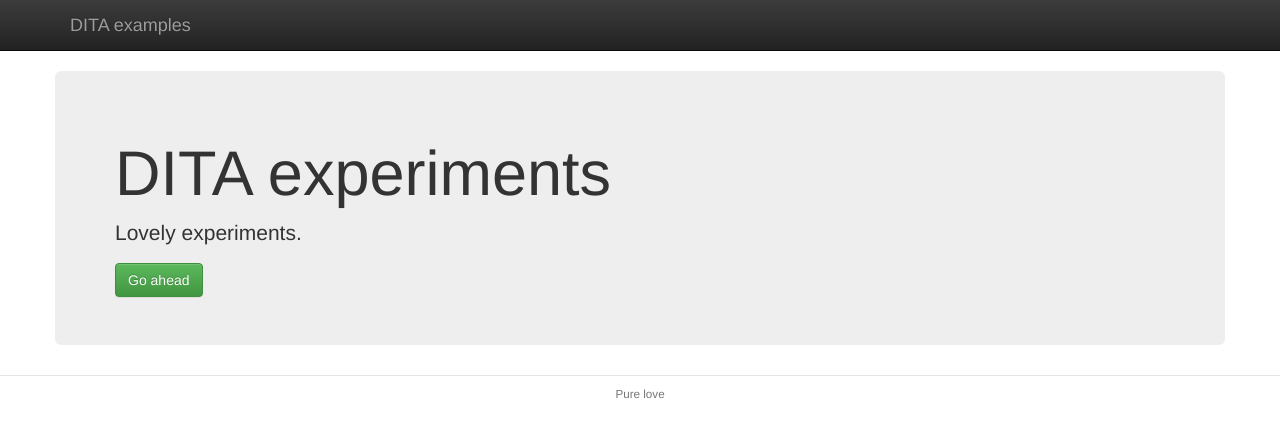
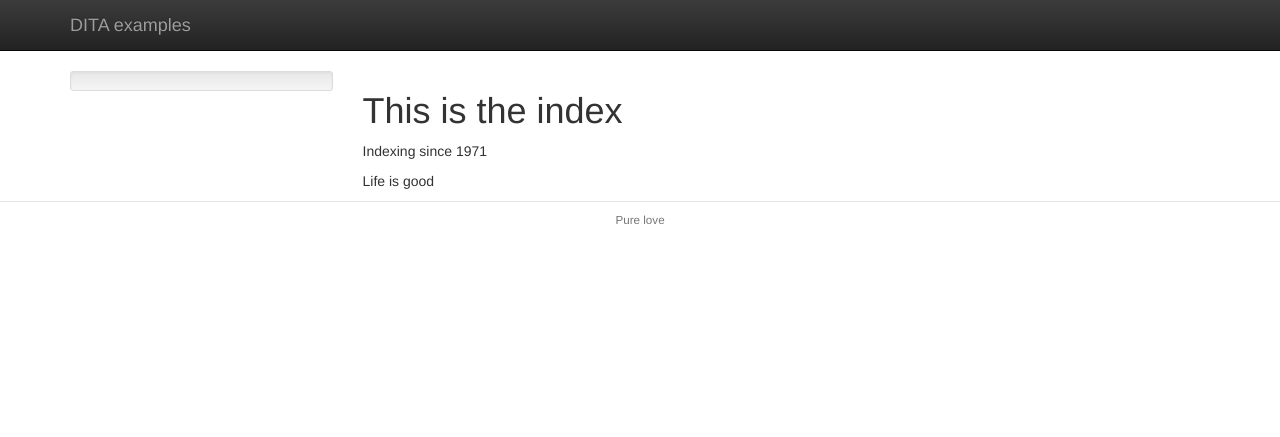
Before and after one commit to carlosevia/carlosevia.github.io, a Jekyll site: the page built from index.html, in a window 1280 px wide. Shown: the top 437 px of the page. Built offline with Jekyll 4.4.1, drawn with Linux system fonts in a browser that asks for light colours.

Commit message:
index change

```diff
--- a/index.html
+++ b/index.html
@@ -1,16 +1,17 @@
 ---
+# Generated from DITA source
 layout: base
-title: "DITA experiments"
-toc: false
+title: "This is the index"
 ---
-<!--div style="text-align: center; padding-bottom: 10px">
-  <a href="http://www.oxygenxml.com/events/2014/dita-ot_day.html">
-    <img src="http://www.oxygenxml.com/img/banner_meetup_dita_ot_day.jpg" alt="DITA-OT Day 2014">
-  </a>
-</div-->
-<div class="jumbotron">
-  <h1>{{ page.title }}</h1>
- <p>Lovely experiments.</p>
+<nav class="col-md-3"><div class="well well-sm"><ul class="nav bs-docs-sidenav"></ul></div></nav><main class="col-md-9">
+ <h1 class="title topictitle1" id="ariaid-title1">This is the index</h1>
 
-  <a class="btn btn-large btn-success" href="chipe.html">Go ahead</a>
-</div>
+
+ <div class="body conbody"><p class="shortdesc">Indexing since 1971</p>
+
+
+  <p class="p">Life is good</p>
+
+ </div>
+
+</main>
```
Also changed, not shown: indexo.html (added, +16 -0 lines).
